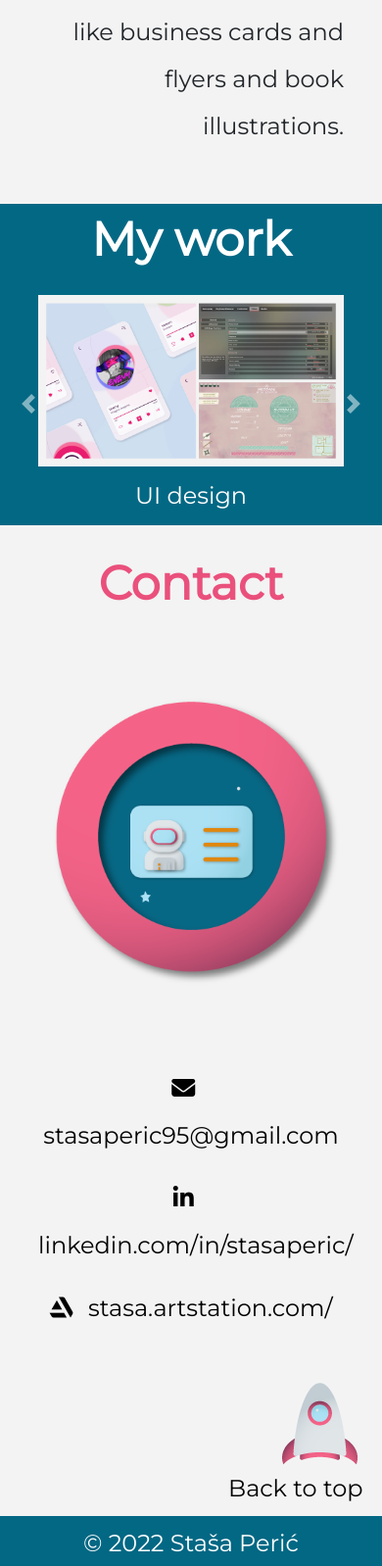
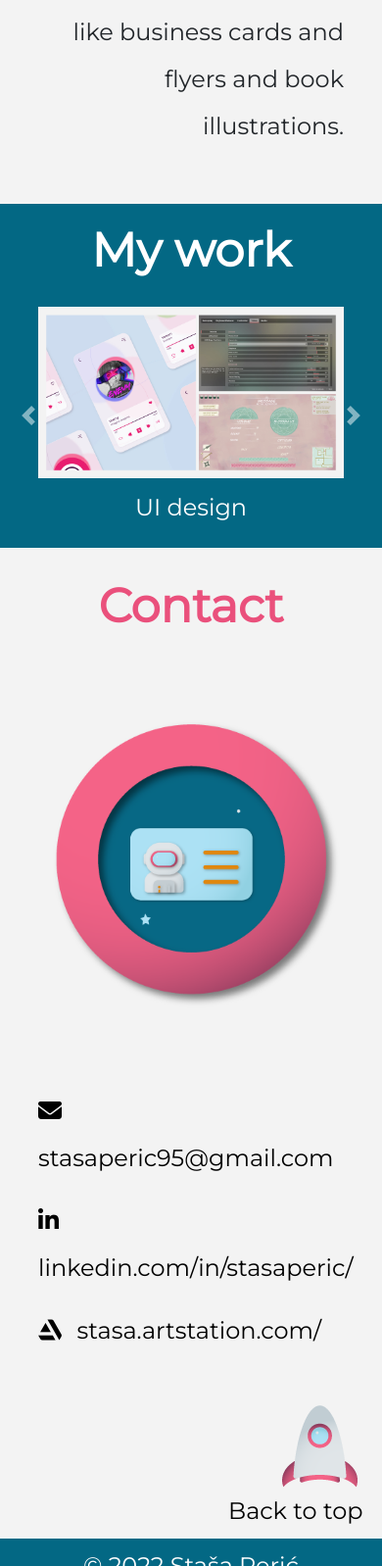
Before and after one commit to Stasa95/CV, a plain HTML site: page index.html in a window 390 px wide. Shown: the part 4774-6372 px from the top of the page at 98% size. Drawn offline with nearby package versions, Linux system fonts and the light colour scheme.

Commit message:
Update style.css

```diff
--- a/css/style.css
+++ b/css/style.css
@@ -182,10 +182,11 @@ span {
 
 #portfolio {
     background-color: #036884;
+    padding: 3% 0;
 }
 
 .carousel-inner {
-    padding: 3% 25%;
+    padding: 1% 20%;
     text-align: center;
     color: #fff;
 }
@@ -342,9 +343,6 @@ span {
     .navbar {
         padding: 0.5% 10% 0;
     }
-    #contact-info {
-        text-align: center;
-    }
 
     .icon {
         width: 45%;
```
